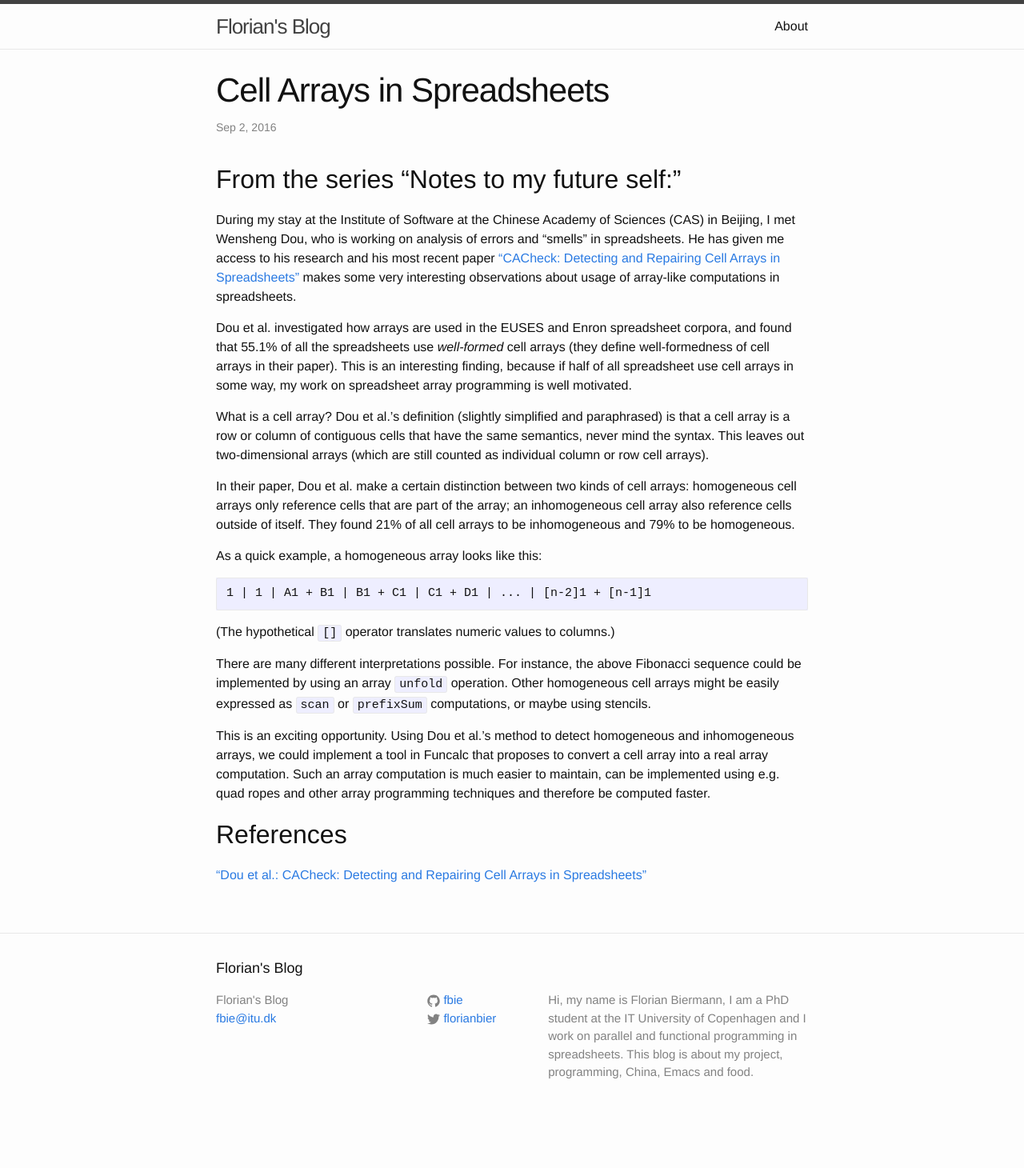
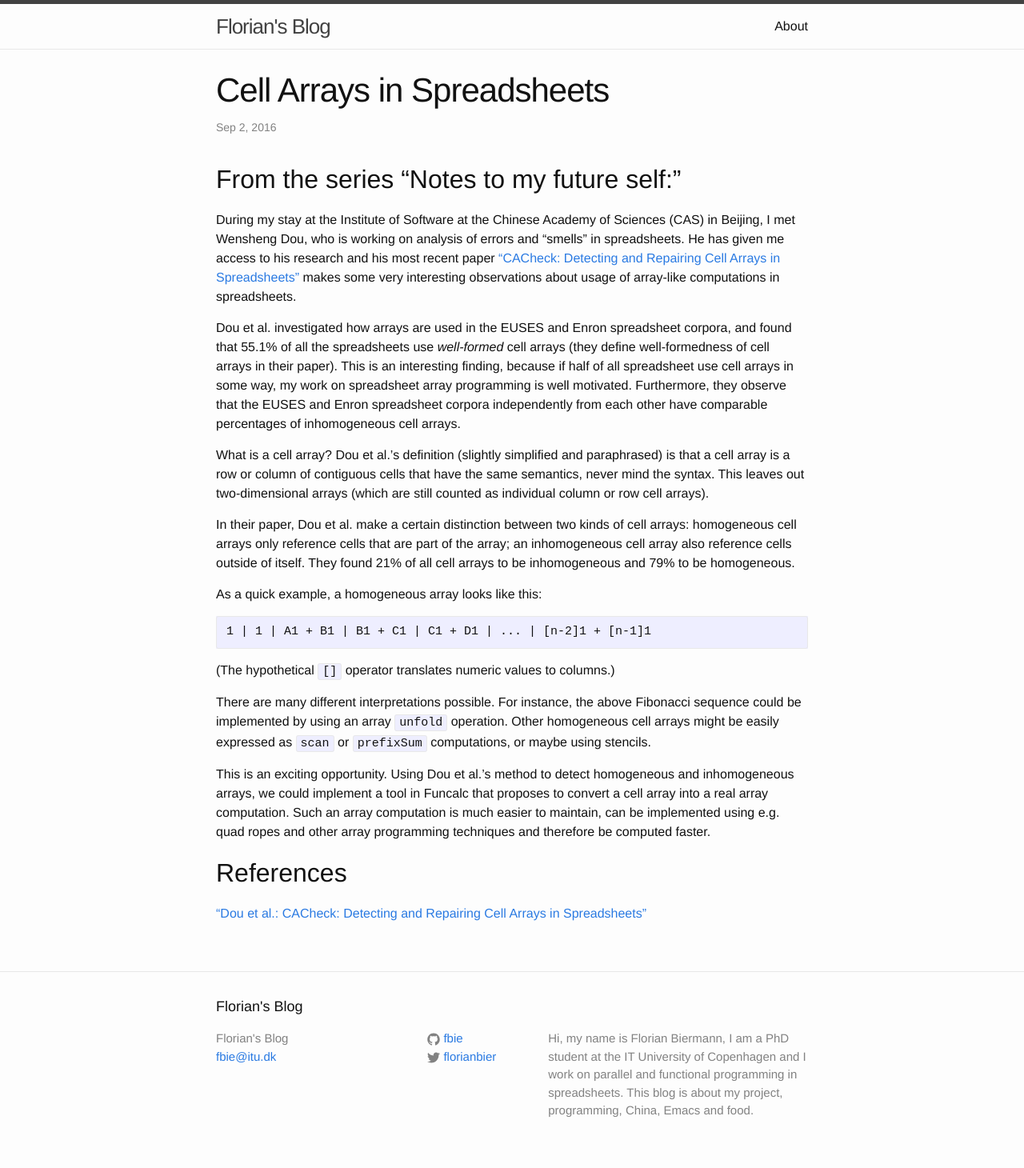
Before and after one commit to fbie/fbie.github.io, a Jekyll site: the page built from _posts/2016-09-02-spreadsheet-arrays.md, in a window 1280 px wide. Shown: the whole page at 80% size. Built offline with Jekyll 4.4.1, drawn with Linux system fonts in a browser that asks for light colours; before the commit the page ends 1412 px from its top, so only the background shows below that.

Commit message:
note that euses and enron corpora have common %age

```diff
--- a/_posts/2016-09-02-spreadsheet-arrays.md
+++ b/_posts/2016-09-02-spreadsheet-arrays.md
@@ -7,7 +7,7 @@ layout: post
 
 During my stay at the Institute of Software at the Chinese Academy of Sciences (CAS) in Beijing, I met Wensheng Dou, who is working on analysis of errors and "smells" in spreadsheets. He has given me access to his research and his most recent paper ["CACheck: Detecting and Repairing Cell Arrays in Spreadsheets"](dx.doi.org/10.1145/1117389.1117401) makes some very interesting observations about usage of array-like computations in spreadsheets.
 
-Dou et al. investigated how arrays are used in the EUSES and Enron spreadsheet corpora, and found that 55.1% of all the spreadsheets use *well-formed* cell arrays (they define well-formedness of cell arrays in their paper). This is an interesting finding, because if half of all spreadsheet use cell arrays in some way, my work on spreadsheet array programming is well motivated.
+Dou et al. investigated how arrays are used in the EUSES and Enron spreadsheet corpora, and found that 55.1% of all the spreadsheets use *well-formed* cell arrays (they define well-formedness of cell arrays in their paper). This is an interesting finding, because if half of all spreadsheet use cell arrays in some way, my work on spreadsheet array programming is well motivated. Furthermore, they observe that the EUSES and Enron spreadsheet corpora independently from each other have comparable percentages of inhomogeneous cell arrays.
 
 What is a cell array? Dou et al.'s definition (slightly simplified and paraphrased) is that a cell array is a row or column of contiguous cells that have the same semantics, never mind the syntax. This leaves out two-dimensional arrays (which are still counted as individual column or row cell arrays).
 
```
